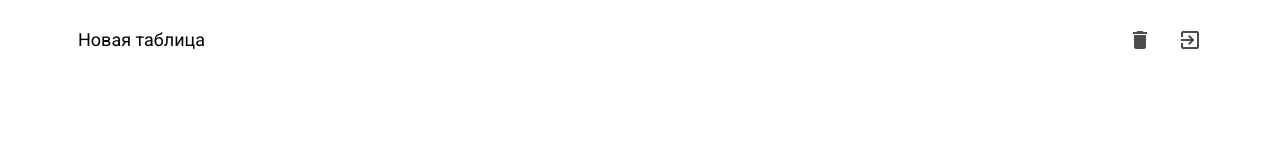
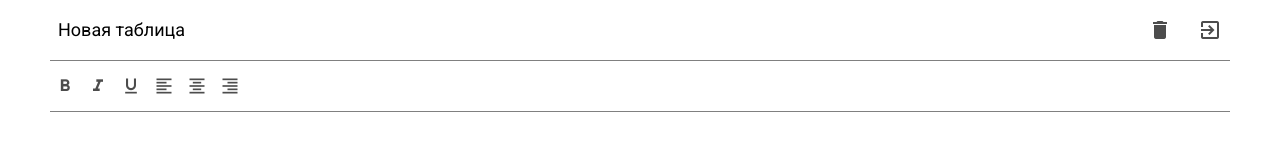
Before and after one commit to mtvphnx/excel-js, a website built with webpack: page src/index.html in a window 1280 px wide. Built offline with nearby package versions, Linux system fonts and the light colour scheme.

Commit message:
верстка кнопок

```diff
--- a/src/index.html
+++ b/src/index.html
@@ -23,7 +23,26 @@
                     </button>
                 </div>
             </header>
-            <div class="toolbar"></div>
+            <div class="toolbar">
+                <button class="button" tabindex="4">
+                    <i class="material-icons">format_bold</i>
+                </button>
+                <button class="button" tabindex="4">
+                    <i class="material-icons">format_italic</i>
+                </button>
+                <button class="button" tabindex="4">
+                    <i class="material-icons">format_underlined</i>
+                </button>
+                <button class="button" tabindex="4">
+                    <i class="material-icons">format_align_left</i>
+                </button>
+                <button class="button" tabindex="4">
+                    <i class="material-icons">format_align_center</i>
+                </button>
+                <button class="button" tabindex="4">
+                    <i class="material-icons">format_align_right</i>
+                </button>
+            </div>
             <div class="formula"></div>
             <div class="table"></div>
         </div>
--- a/src/styles/index.scss
+++ b/src/styles/index.scss
@@ -3,6 +3,10 @@
 
 // библиотеки
 @import "~normalize.css";
+
+// всякое
+@import "./settings/mixins";
+@import "./settings/variables";
 
 // общие стили
 body {
@@ -28,6 +32,10 @@ body {
     position: relative;
 }
 
+.button {
+    @include button(green);
+}
+
 // компоненты
 @import "./partials/header";
 @import "./partials/toolbar";
--- a/src/styles/partials/header.scss
+++ b/src/styles/partials/header.scss
@@ -8,7 +8,7 @@
     display: flex;
     align-items: center;
     justify-content: space-between;
-    padding: 20px;
+    padding: 10px 0;
 
     &__input {
         padding: 2px 7px;
--- a/src/styles/partials/toolbar.scss
+++ b/src/styles/partials/toolbar.scss
@@ -2,5 +2,11 @@
 @import "../settings/variables";
 
 .toolbar {
+    position: sticky;
+    top: 80px;
 
+    padding: 10px 0;
+
+    border-top: 1px solid gray;
+    border-bottom: 1px solid gray;
 }
--- a/src/styles/settings/_mixins.scss
+++ b/src/styles/settings/_mixins.scss
@@ -7,7 +7,7 @@
     height: $button;
     width: $button;
     padding: 5px;
-    display: flex;
+    display: inline-flex;
     align-items: center;
     justify-content: center;
 
```
